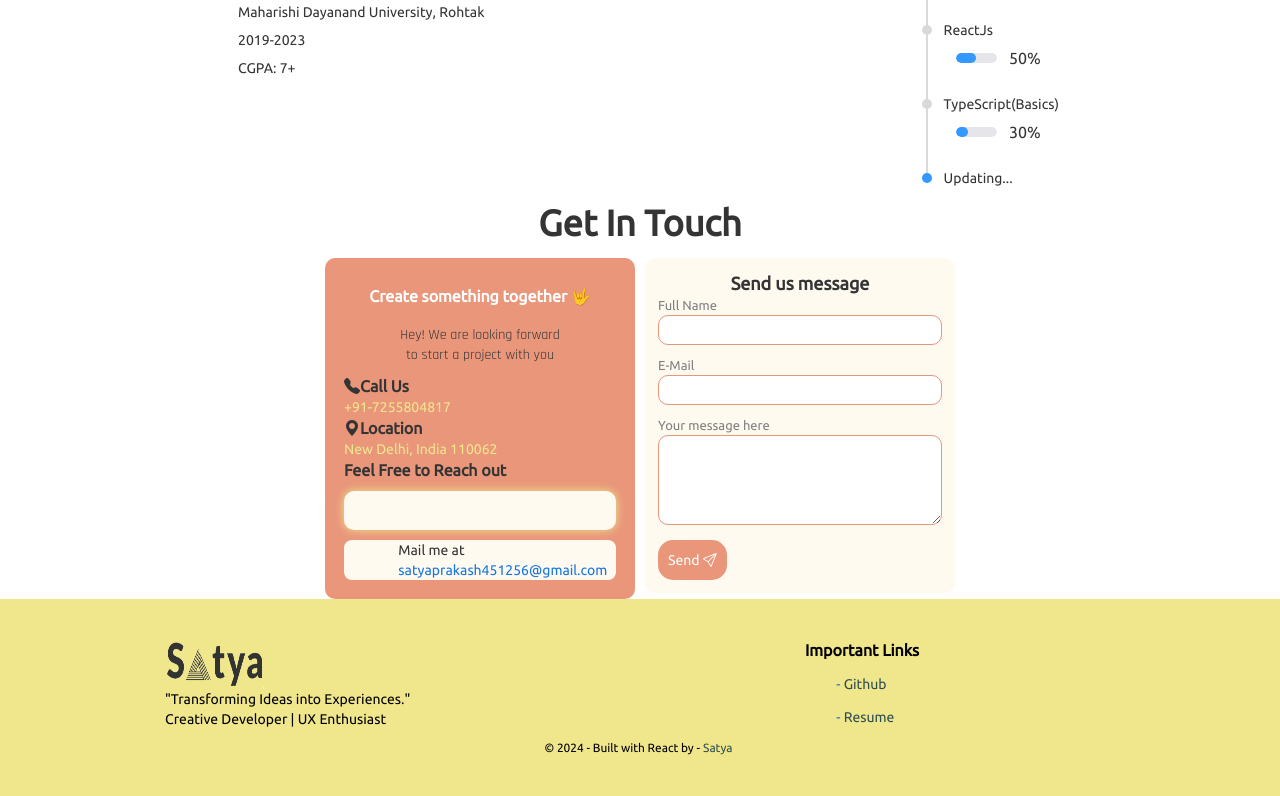
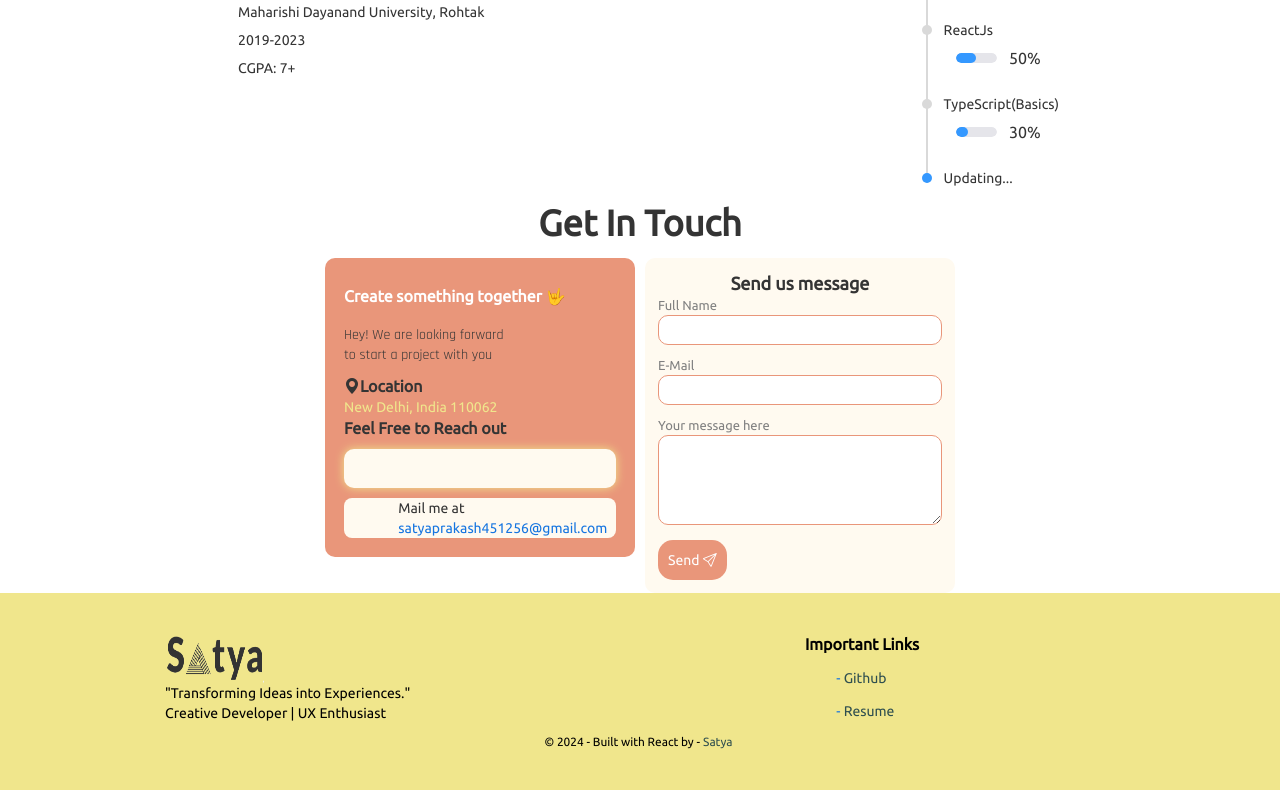
Before and after one commit to omjaisatya/portfolio-suite, a React (Create React App) app: page / in a window 1280 px wide. Shown: the part 1152-1948 px from the top of the page. Built offline with nearby package versions, Linux system fonts and the light colour scheme; some icons are missing.

Commit message:
remove personal details

```diff
--- a/src/components/Contacts/ContactDes.js
+++ b/src/components/Contacts/ContactDes.js
@@ -14,7 +14,7 @@ function ContactDes() {
       <h6
         style={{
           display: "flex",
-          justifyContent: "center",
+          // justifyContent: "center",
           padding: "8px 0",
           color: "#fff",
         }}
@@ -24,14 +24,12 @@ function ContactDes() {
       <p
         style={{
           fontFamily: "'Rajdhani', sans-serif",
-          textAlign: "center",
+          // textAlign: "center",
           margin: "10px 0",
         }}
       >
         Hey! We are looking forward <br /> to start a project with you{" "}
       </p>
-      <h6 className={styles.bootIcon.telephone}>Call Us</h6>
-      <p style={{ color: "khaki" }}>+91-7255804817</p>
       <h6 className={styles.bootIcon.location}>Location</h6>
       <p style={{ color: "khaki" }}>New Delhi, India 110062</p>
       <SocialMedia />
--- a/src/components/Navi.js
+++ b/src/components/Navi.js
@@ -112,7 +112,7 @@ const ModelContactPhone = () => {
         </Modal.Header>
         <Modal.Body>
           <p>
-            <a href="tel:+917255804817">+91-7255804817</a>
+            <a href="tel:+9172******17">+91-72******17</a>
           </p>
         </Modal.Body>
         <Modal.Footer>
```
